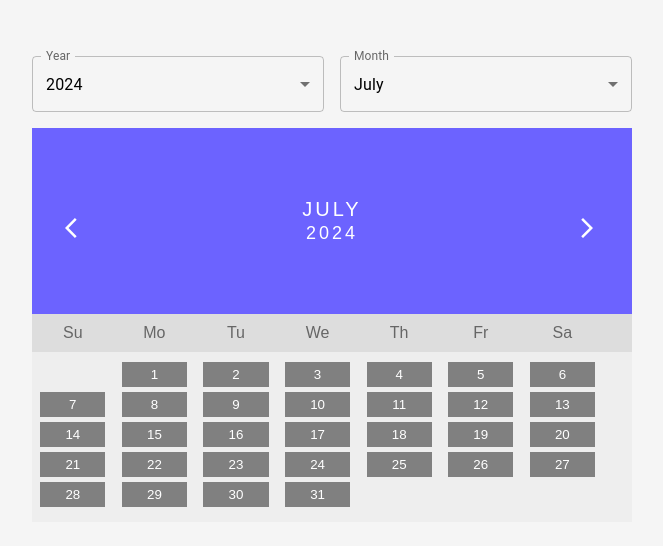
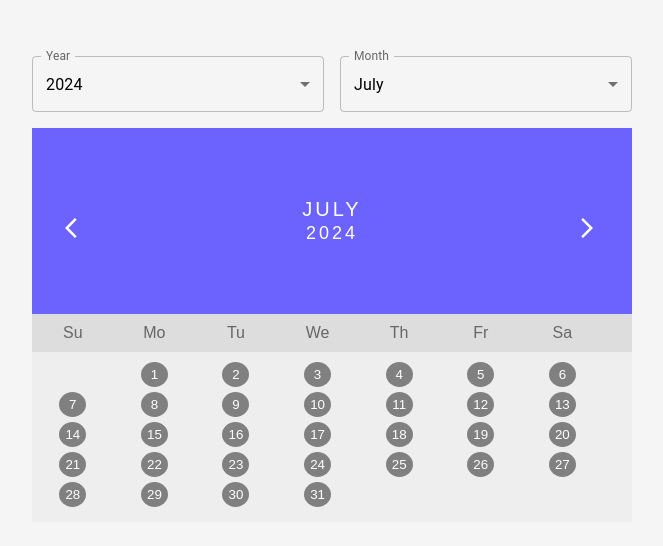
Before and after one commit to Mindwell-Smart-Diary/Mindwell, a React (Vite) app in the folder Client/: page /history in a window 1280 px wide. Shown: the top 546 px of the page, without its empty margins (308-971 px from the left). Built offline with nearby package versions, Linux system fonts and the light colour scheme.

Commit message:
nicer buttons

```diff
--- a/Client/src/components/History/Calendar/Calendar.tsx
+++ b/Client/src/components/History/Calendar/Calendar.tsx
@@ -26,8 +26,9 @@ const MonthDays = ({ days }: { days: CalendarDay[] }) => {
                         <ButtonBase
                             className={styles.day}
                             sx={{
-                                height: '100%',
-                                width: '80%',
+                                borderRadius: '50%',
+                                maxWidth: '90%',
+                                width: 27,
                                 bgcolor: `${mood ? MOOD_GROUP_COLORS[mood] : MOOD_GROUP_COLORS[MoodGroup.Regular]}`
                             }}
                         >
@@ -36,7 +37,7 @@ const MonthDays = ({ days }: { days: CalendarDay[] }) => {
                     </li>
                 ))
             }
-        </ul>
+        </ul >
     )
 }
 
--- a/Client/src/index.css
+++ b/Client/src/index.css
@@ -1,11 +1,14 @@
 :root {
+  overflow: scroll;
+
   font-family: Alef, Miriam Libre, Arimo, Inter, system-ui, Avenir, Helvetica,
     Arial, sans-serif;
 }
 
 body {
+  overflow: scroll;
   margin: 0;
-  width: 100vw;
+  min-width: 100vw;
 }
 
 * {
@@ -13,12 +16,12 @@ body {
 }
 
 ::-webkit-scrollbar {
-  width: 3px;
-  height: 2px;
-  border-radius: 2px;
+  width: 4px;
+  height: 3px;
+  border-radius: 3px;
 }
 
 ::-webkit-scrollbar-thumb {
   background-color: #e6e6e6;
-  border-radius: 2px;
+  border-radius: 3px;
 }
--- a/Client/src/pages/History.tsx
+++ b/Client/src/pages/History.tsx
@@ -21,7 +21,7 @@ export const History = () => {
 
   return (
     <Box sx={{ display: 'flex', flexDirection: 'column', alignItems: 'center', justifyContent: 'center' }}>
-      <Box sx={{ my: 5, width: '600px' }}>
+      <Box sx={{ m: 5, maxWidth: '600px' }}>
         <Box sx={{ my: 2, width: '100%', display: 'flex', gap: 2, justifyContent: 'space-between', alignItems: 'center' }}>
           <YearInput year={selectedYear} setYear={(year: number) => setSelectedYear(year)} />
           <MonthInput month={selectedMonth} setMonth={(month: Month) => setSelectedMonth(month)} />
```
